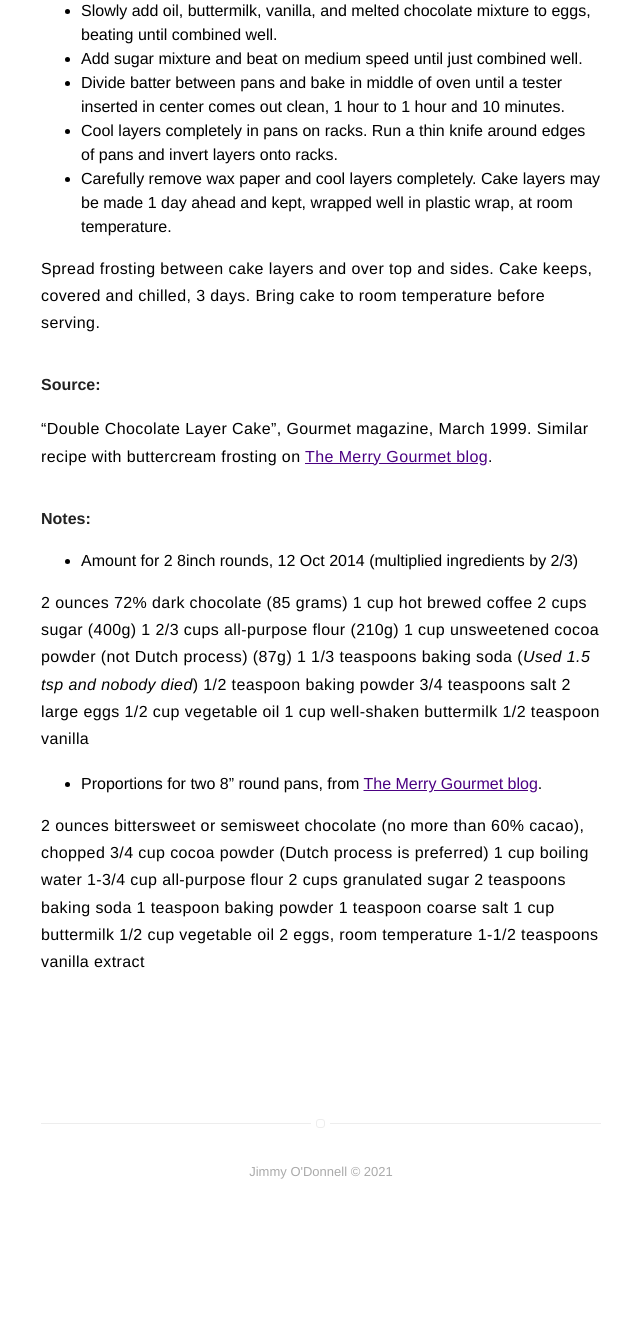
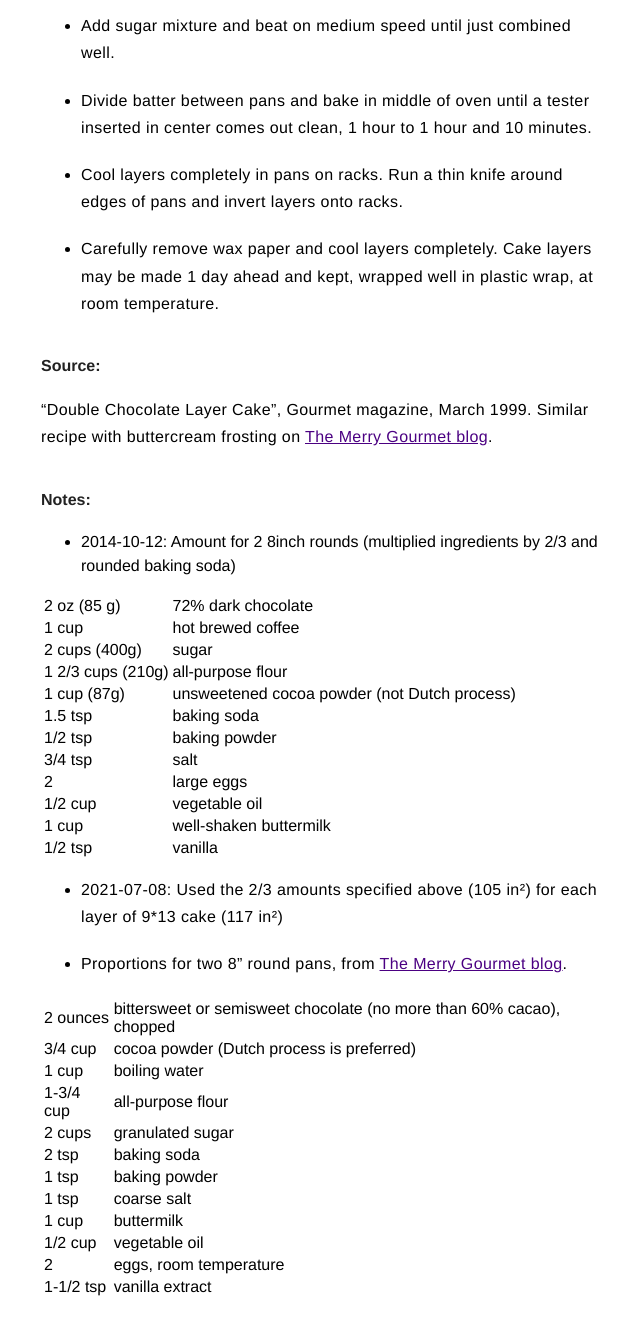
Before and after one commit to jimmyodonnell/jimmyodonnell.github.io, a Jekyll site: the page built from recipes/cake-chocolate.md, in a window 1280 px wide and 1400 px high, scrolled down 989 px. Shown: the top 1335 px of the window, without its empty margins (319-959 px from the left). Built offline with Jekyll 4.4.1, drawn with Linux system fonts in a browser that asks for light colours; before the commit the page ends 2208 px from its top, so only the background shows below that; some of the changed text lies outside the part shown.

Commit message:
formatting etc

```diff
--- a/recipes/cake-chocolate.md
+++ b/recipes/cake-chocolate.md
@@ -8,24 +8,21 @@
 comments: false
 ---
 
-### Chocolate Cake
-
 | ---------- | ------ |
-| 3 ounces (85g) | fine-quality semisweet chocolate such as Callebaut |
+| 3 oz (85g) | fine-quality semisweet chocolate such as Callebaut |
 | 1 1/2 cups (355mL) | hot brewed coffee |
 | 3 cups (600g) | sugar |
 | 2 1/2 cups (315g)| all-purpose flour |
 | 1 1/2 cups (~130g) | unsweetened cocoa powder (not Dutch process)  |
-| 2 teaspoons (10g) | baking soda |
-| 3/4 teaspoon (4g) | baking powder |
-| 1 1/4 teaspoons (7g) | salt |
+| 2 tsp (10g) | baking soda |
+| 3/4 tsp (4g) | baking powder |
+| 1 1/4 tsp (7g) | salt |
 | 3 | large eggs |
 | 3/4 cup (175mL) | vegetable oil |
 | 1 1/2 cups (355mL | well-shaken buttermilk |
-| 3/4 teaspoon | vanilla |
-| two  | 10 inch round cake pans (157 square inches) |
+| 3/4 tsp | vanilla |
+| two | 10 inch round cake pans (157 square inches) |
 
-- Make cake layers:
 
 - Preheat oven to 300°F and grease pans. Line bottoms with rounds of wax paper and grease paper.
 
@@ -34,14 +31,16 @@
 - Into a large bowl sift together sugar, flour, cocoa powder, baking soda, baking powder, and salt.
 
 - In another large bowl with an electric mixer beat eggs until thickened slightly and lemon colored (about 3 minutes with a standing mixer or 5 minutes with a hand-held mixer).
+
 - Slowly add oil, buttermilk, vanilla, and melted chocolate mixture to eggs, beating until combined well.
+
 - Add sugar mixture and beat on medium speed until just combined well.
+
 - Divide batter between pans and bake in middle of oven until a tester inserted in center comes out clean, 1 hour to 1 hour and 10 minutes.
+
 - Cool layers completely in pans on racks. Run a thin knife around edges of pans and invert layers onto racks.
+
 - Carefully remove wax paper and cool layers completely. Cake layers may be made 1 day ahead and kept, wrapped well in plastic wrap, at room temperature.
-
-Spread frosting between cake layers and over top and sides. Cake keeps, covered and chilled, 3 days. Bring cake to room temperature before serving.
-
 
 
 #### Source:
@@ -50,32 +49,37 @@
 
 #### Notes:
 
-- Amount for 2 8inch rounds, 12 Oct 2014 (multiplied ingredients by 2/3)
+- 2014-10-12: Amount for 2 8inch rounds (multiplied ingredients by 2/3 and rounded baking soda)
 
-2 ounces 72% dark chocolate (85 grams)
-1 cup hot brewed coffee
-2 cups sugar (400g)
-1 2/3 cups all-purpose flour (210g)
-1 cup unsweetened cocoa powder (not Dutch process) (87g)
-1 1/3 teaspoons baking soda (*Used 1.5 tsp and nobody died*)
-1/2 teaspoon baking powder
-3/4 teaspoons salt
-2 large eggs
-1/2 cup vegetable oil
-1 cup well-shaken buttermilk
-1/2 teaspoon vanilla
+| --- | --- |
+| 2 oz (85 g) | 72% dark chocolate |
+1 cup | hot brewed coffee |
+|2 cups (400g) |sugar |
+| 1 2/3 cups (210g) | all-purpose flour |
+| 1 cup (87g) | unsweetened cocoa powder (not Dutch process) |
+| 1.5 tsp | baking soda |
+| 1/2 tsp | baking powder |
+| 3/4 tsp | salt |
+| 2 | large eggs |
+| 1/2 cup | vegetable oil |
+| 1 cup | well-shaken buttermilk |
+| 1/2 tsp | vanilla |
+
+- 2021-07-08: Used the 2/3 amounts specified above (105 in²) for each layer of 9*13 cake (117 in²)
+
 
 - Proportions for two 8" round pans, from [The Merry Gourmet blog](https://www.merrygourmet.com/2012/03/making-changes-a-recipe-chocolate-cake-with-vanilla-buttercream-frosting).
 
-2 ounces bittersweet or semisweet chocolate (no more than 60% cacao), chopped
-3/4 cup cocoa powder (Dutch process is preferred)
-1 cup boiling water
-1-3/4 cup all-purpose flour
-2 cups granulated sugar
-2 teaspoons baking soda
-1 teaspoon baking powder
-1 teaspoon coarse salt
-1 cup buttermilk
-1/2 cup vegetable oil
-2 eggs, room temperature
-1-1/2 teaspoons vanilla extract
+| --- | --- |
+| 2 ounces | bittersweet or semisweet chocolate (no more than 60% cacao), chopped |
+| 3/4 cup | cocoa powder (Dutch process is preferred) |
+| 1 cup | boiling water |
+| 1-3/4 cup | all-purpose flour |
+| 2 cups | granulated sugar |
+| 2 tsp | baking soda |
+| 1 tsp | baking powder |
+| 1 tsp | coarse salt |
+| 1 cup | buttermilk |
+| 1/2 cup | vegetable oil |
+| 2 | eggs, room temperature |
+| 1-1/2 tsp | vanilla extract |
```
Also changed, not shown: recipes/cake-frosting.md (+33 -21 lines).
